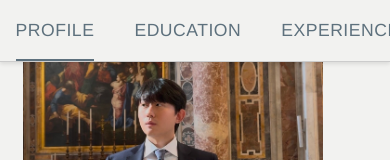
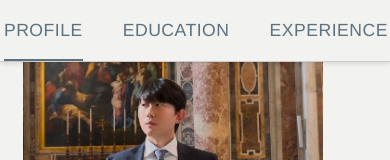
Before and after one commit to donkee96/tongkyu.kim.github.io, a website: page index.html in a window 390 px wide. Shown: the top 160 px of the page. Drawn offline with Linux system fonts and the light colour scheme; a web font is replaced by a local one.

Commit message:
Update index.html

```diff
--- a/index.html
+++ b/index.html
@@ -53,10 +53,16 @@
       transition: all 0.3s ease;
     }
     .navbar-content {
-      width: 65vw;
+      width: 70vw;
       display: flex;
       justify-content: flex-start;
       padding-left: 0;
+    }
+    @media (max-width: 900px) {
+      .navbar-content {
+        width: 98vw;
+        padding-left: 0;
+      }
     }
     .navbar ul {
       list-style: none;
@@ -317,7 +323,7 @@
       }
       .navbar-content {
         width: 98vw;
-        padding-left: 6vw;
+        padding-left: 0;
       }
       .profile-section {
         min-height: calc(100vh - 56px); /* adjust for mobile navbar height */
```
